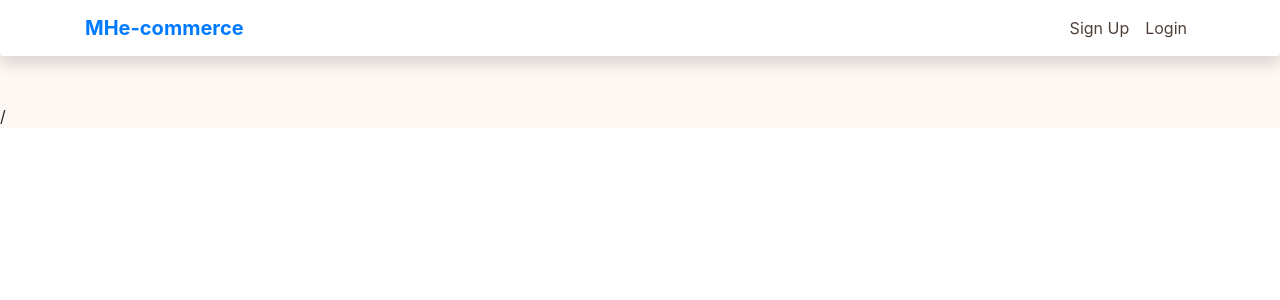
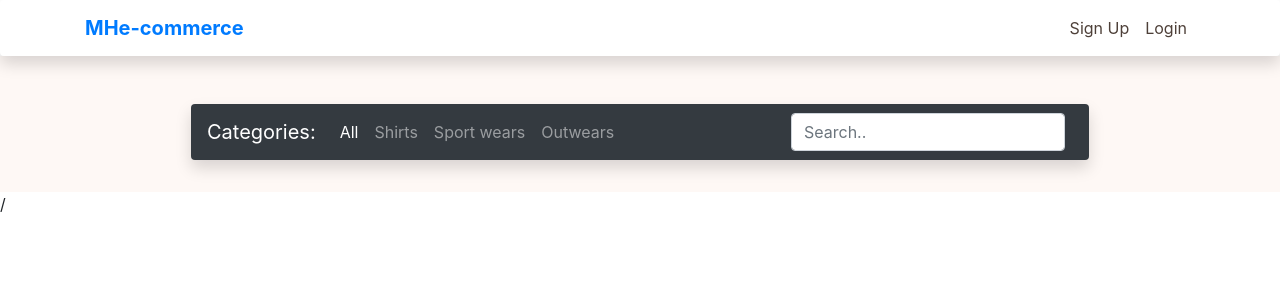
Before and after one commit to mharre/e_commerce, a Django app: page /products/all/ in a window 1280 px wide. Shown: the top 300 px of the page. Run offline with Django 3.2, Linux system fonts and the light colour scheme; data that the repository does not hold is empty; some libraries are stand-ins or nearby versions.

Commit message:
added very basic search functionality for the time being

```diff
--- a/e_com/settings.py
+++ b/e_com/settings.py
@@ -40,6 +40,7 @@ INSTALLED_APPS = [
     'django.contrib.sessions',
     'django.contrib.messages',
     'django.contrib.staticfiles',
+    'django.contrib.postgres',
 ]
 
 MIDDLEWARE = [
--- a/my_site/forms.py
+++ b/my_site/forms.py
@@ -152,3 +152,7 @@ class ReviewForm(forms.ModelForm):
                 'min_length': 'Please ensure your comment has at least %(limit_value)d characters (it has %(show_value)d)'
             }
         }
+
+
+class ProductSearchForm(forms.Form):
+    q = forms.CharField()
--- a/my_site/templates/my_site/all_products.html
+++ b/my_site/templates/my_site/all_products.html
@@ -14,6 +14,44 @@
 <div id='wrapper'>
     <div class="container-fluid w-75">
         <div class='row p-3'>
+            <div class="container mt-3">
+                <nav class="navbar navbar-expand-lg navbar-dark bg-dark mt-3 shadow rounded">
+
+                    <span class="navbar-brand">Categories:</span>
+
+                    <button class="navbar-toggler" type="button" data-toggle="collapse" data-target="#basicExampleNav"
+                    aria-controls="basicExampleNav" aria-expanded="false" aria-label="Toggle navigation">
+                    <span class="navbar-toggler-icon"></span>
+                    </button>
+
+                    <div class="collapse navbar-collapse" id="basicExampleNav">
+
+                    <ul class="navbar-nav mr-auto">
+                        <li class="nav-item active">
+                        <a class="nav-link" href="#">All
+                            <span class="sr-only">(current)</span>
+                        </a>
+                        </li>
+                        <li class="nav-item">
+                        <a class="nav-link" href="#">Shirts</a>
+                        </li>
+                        <li class="nav-item">
+                        <a class="nav-link" href="#">Sport wears</a>
+                        </li>
+                        <li class="nav-item">
+                        <a class="nav-link" href="#">Outwears</a>
+                        </li>
+
+                    </ul>
+
+                    <form class="form-inline" action="/search/" method="GET">
+                        <div class="md-form my-0">
+                        <input class="form-control mr-sm-2" type="search" name='q' placeholder="Search.." aria-label="Search" required>
+                        </div>
+                    </form>
+                    </div>
+            </div>
+        </div>
         <div class="card-deck">
         {% for product in products %}
             <div class="col-sm-4 mb-4">
@@ -23,7 +61,7 @@
                     <h5 class="card-title">{{ product.name|title }}</h5>
                     <h6 class="card-subtitle mb-2 text-muted">${{ product.price }}</h6>
                     <p class="card-text">{{ product.history }}</p>
-                  <a href="{{ product.get_absolute_url }}" class="btn btn-primary mt-auto">Go somewhere</a>
+                    <a href="{{ product.get_absolute_url }}" class="btn btn-primary mt-auto">More Details</a>
                     </div>
                 </div>
             </div>
--- a/my_site/urls.py
+++ b/my_site/urls.py
@@ -16,5 +16,6 @@ urlpatterns = [
     path('checkout/', views.CheckOutView.as_view(), name='checkout'),
     path('payment/<payment_option>/', views.PaymentView.as_view(), name='payment'),
     path('request-refund/', views.RequestRefundView.as_view(), name='request_refund'),
-    path('my-orders/', views.MyOrdersView.as_view(), name='my_orders')
+    path('my-orders/', views.MyOrdersView.as_view(), name='my_orders'),
+    path('search/', views.product_search, name='product_search')
 ]
--- a/my_site/views.py
+++ b/my_site/views.py
@@ -12,7 +12,7 @@ from django.http import HttpResponseRedirect
 from django.urls import reverse
 from django.utils import timezone
 
-from .forms import SignUpForm, CheckoutForm, CouponForm, RefundForm, ReviewForm
+from .forms import SignUpForm, CheckoutForm, CouponForm, RefundForm, ReviewForm, ProductSearchForm
 
 from .models import Product, ShoppingCartOrder, ShoppingCartOrderItem, Address, Payment, Coupon, Refund, Review
 
@@ -551,3 +551,21 @@ class AddCouponView(View):
                 except ObjectDoesNotExist:
                     messages.info(request,'You do not have an active order')
                     return redirect('checkout')
+
+
+def product_search(request):
+    form = ProductSearchForm()
+    q = ''
+    results = []
+
+    if 'q' in request.GET:
+        form = ProductSearchForm(request.GET)
+        if form.is_valid():
+            q = form.cleaned_data['q']
+            results = Product.objects.filter(name__icontains=q)
+
+    return render(request, 'my_site/search.html',{
+        # 'form': form,
+        'q': q,
+        'results': results
+        })
```
Also changed, not shown: my_site/templates/my_site/search.html (added, +47 -0 lines), e_com/urls.py (line endings or trailing spaces). Lines whose indentation alone changed are shown as unchanged.
